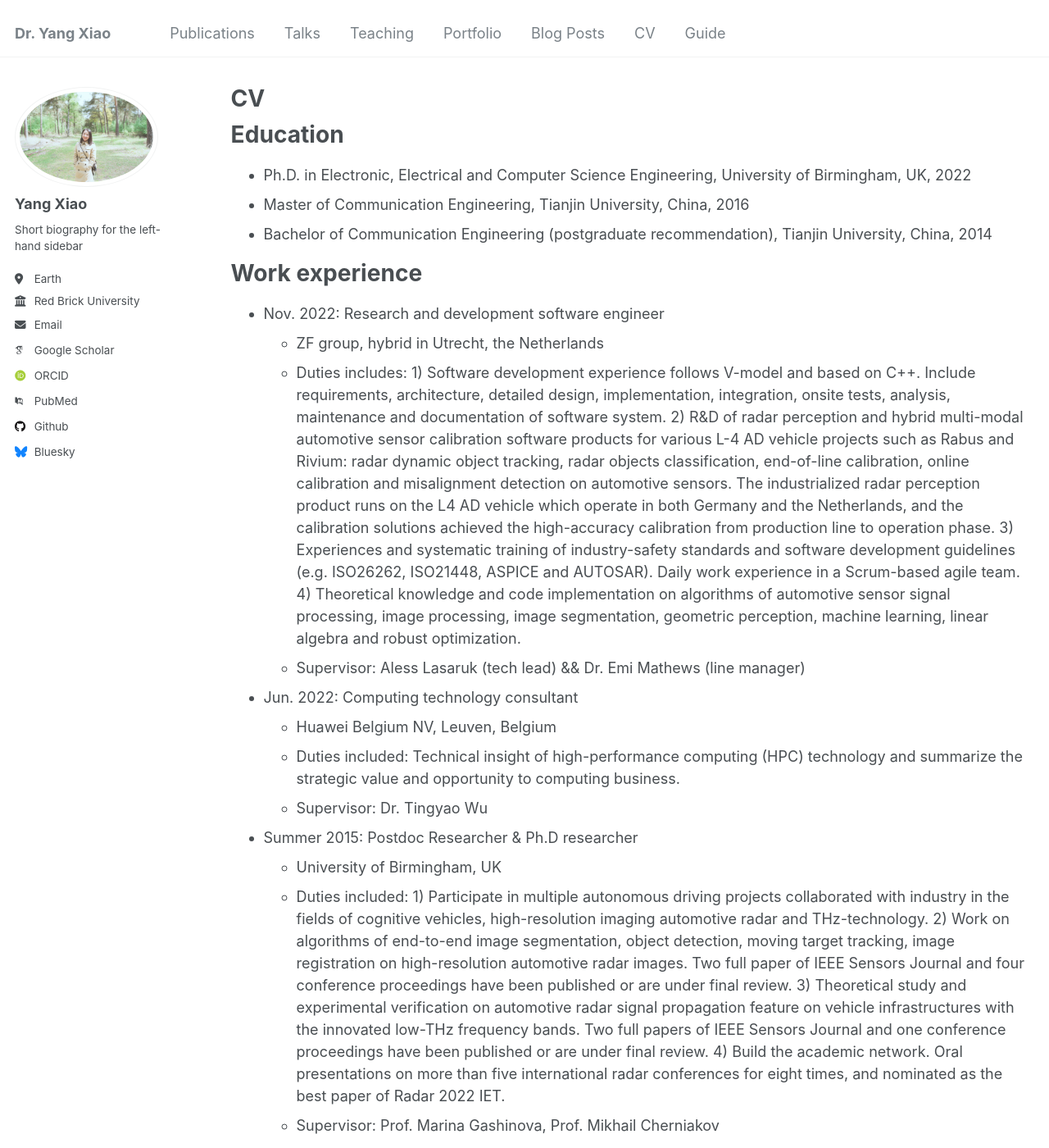
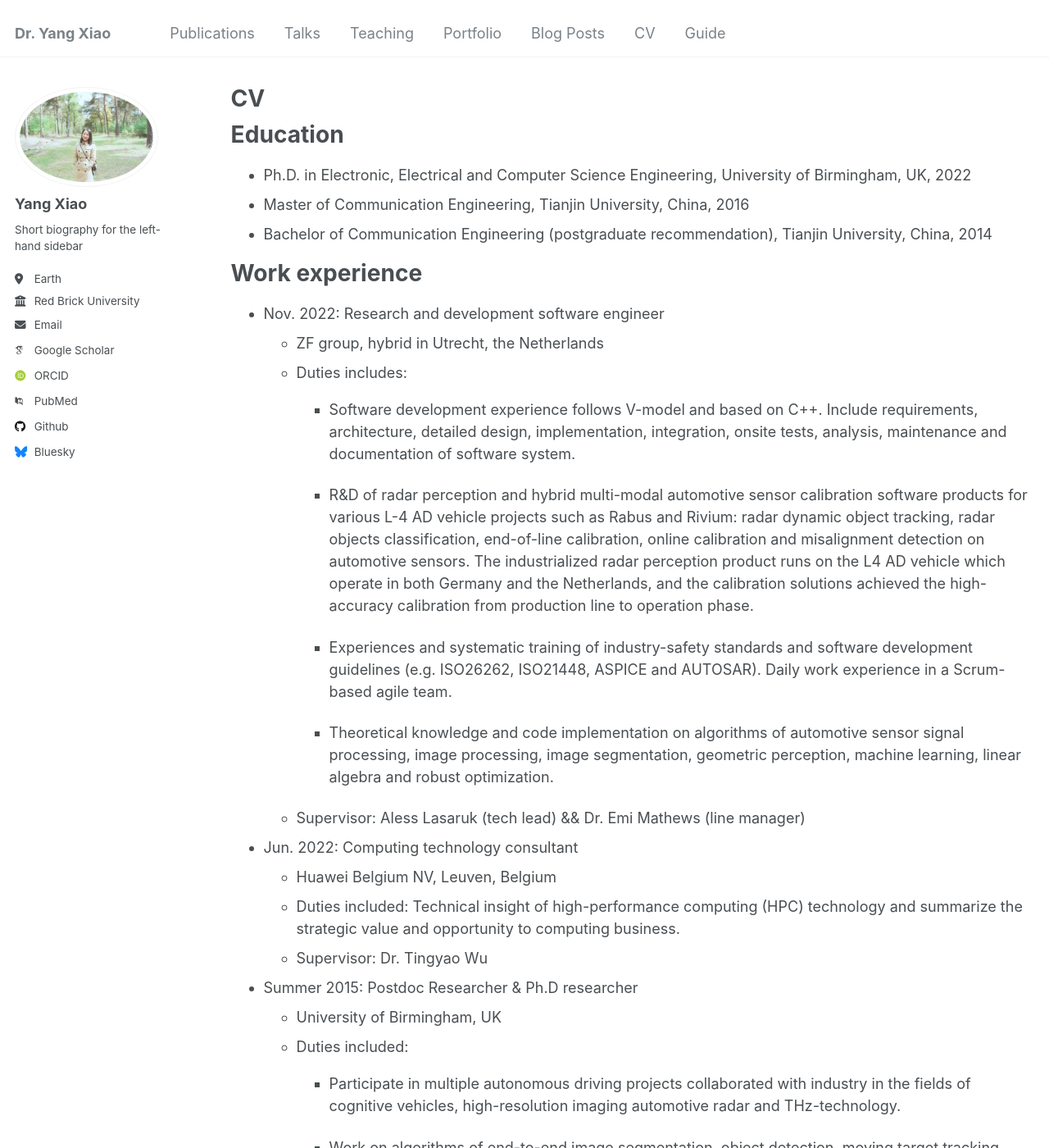
Before and after one commit to YangSophiaXiao/Yang.Sophia.Xiao.github.io, a Jekyll site: the page built from _pages/cv.md, in a window 1280 px wide and 1400 px high. Shown: the whole window at 82% size. Built offline with Jekyll 4.4.1, drawn with Linux system fonts in a browser that asks for light colours; some web fonts are replaced; some of the changed lines change nothing that is shown; some of the changed text lies outside the part shown.

Commit message:
Commit CV session

```diff
--- a/_pages/cv.md
+++ b/_pages/cv.md
@@ -20,10 +20,13 @@
 * Nov. 2022: Research and development software engineer
   * ZF group, hybrid in Utrecht, the Netherlands
   * Duties includes:
-  1) Software development experience follows V-model and based on C++. Include requirements, architecture, detailed design, implementation, integration, onsite tests, analysis, maintenance and documentation of software system.
-  2) R&D of radar perception and hybrid multi-modal automotive sensor calibration software products for various L-4 AD vehicle projects such as Rabus and Rivium: radar dynamic object tracking, radar objects classification, end-of-line calibration, online calibration and misalignment detection on automotive sensors. The industrialized radar perception product runs on the L4 AD vehicle which operate in both Germany and the Netherlands, and the calibration solutions achieved the high-accuracy calibration from production line to operation phase.
-  3) Experiences and systematic training of industry-safety standards and software development guidelines (e.g. ISO26262, ISO21448, ASPICE and AUTOSAR). Daily work experience in a Scrum-based agile team.
-  4) Theoretical knowledge and code implementation on algorithms of automotive sensor signal processing, image processing, image segmentation, geometric perception, machine learning, linear algebra and robust optimization.
+    * Software development experience follows V-model and based on C++. Include requirements, architecture, detailed design, implementation, integration, onsite tests, analysis, maintenance and documentation of software system.
+
+    * R&D of radar perception and hybrid multi-modal automotive sensor calibration software products for various L-4 AD vehicle projects such as Rabus and Rivium: radar dynamic object tracking, radar objects classification, end-of-line calibration, online calibration and misalignment detection on automotive sensors. The industrialized radar perception product runs on the L4 AD vehicle which operate in both Germany and the Netherlands, and the calibration solutions achieved the high-accuracy calibration from production line to operation phase.
+
+    * Experiences and systematic training of industry-safety standards and software development guidelines (e.g. ISO26262, ISO21448, ASPICE and AUTOSAR). Daily work experience in a Scrum-based agile team.
+
+    * Theoretical knowledge and code implementation on algorithms of automotive sensor signal processing, image processing, image segmentation, geometric perception, machine learning, linear algebra and robust optimization.
   * Supervisor: Aless Lasaruk (tech lead) && Dr. Emi Mathews (line manager)
 
 * Jun. 2022: Computing technology consultant
@@ -34,20 +37,44 @@
 * Summer 2015: Postdoc Researcher & Ph.D researcher
   * University of Birmingham, UK
   * Duties included:
-  1) Participate in multiple autonomous driving projects collaborated with industry in the fields of cognitive vehicles, high-resolution imaging automotive radar and THz-technology.
-  2) Work on algorithms of end-to-end image segmentation, object detection, moving target tracking, image registration on high-resolution automotive radar images. Two full paper of IEEE Sensors Journal and four conference proceedings have been published or are under final review.
-  3) Theoretical study and experimental verification on automotive radar signal propagation feature on vehicle infrastructures with the innovated low-THz frequency bands. Two full papers of IEEE Sensors Journal and one conference proceedings have been published or are under final review.
-  4) Build the academic network. Oral presentations on more than five international radar conferences for eight times, and nominated as the best paper of Radar 2022 IET.
+    * Participate in multiple autonomous driving projects collaborated with industry in the fields of cognitive vehicles, high-resolution imaging automotive radar and THz-technology.
+
+    * Work on algorithms of end-to-end image segmentation, object detection, moving target tracking, image registration on high-resolution automotive radar images. Two full paper of IEEE Sensors Journal and four conference proceedings have been published or are under final review.
+
+    * Theoretical study and experimental verification on automotive radar signal propagation feature on vehicle infrastructures with the innovated low-THz frequency bands. Two full papers of IEEE Sensors Journal and one conference proceedings have been published or are under final review.
+
+    * Build the academic network. Oral presentations on more than five international radar conferences for eight times, and nominated as the best paper of Radar 2022 IET.
   * Supervisor: Prof. Marina Gashinova, Prof. Mikhail Cherniakov
 
 Skills
 ======
-* Skill 1
-* Skill 2
-  * Sub-skill 2.1
-  * Sub-skill 2.2
-  * Sub-skill 2.3
-* Skill 3
+* Programming languages
+  * C++
+  * Python
+  * Matlab
+  * SQL
+  * Simulink
+* Software development tools
+  * ROS
+  * Git
+  * Conan
+  * CMake
+  * Agile methodology
+  * Linux OS
+  * CI/CD tools
+* Research fields
+  * Automotive sensor signal processing
+  * Object perception
+  * Sensor calibration
+  * Machine learning
+  * Deep learning
+  * Image processing
+  * Image segmentation
+  * Statistics
+  * Linear algebra
+  * THz-Technology
+  * Automotive radar
+  * Dynamic object tracking
 
 Publications
 ======
```
